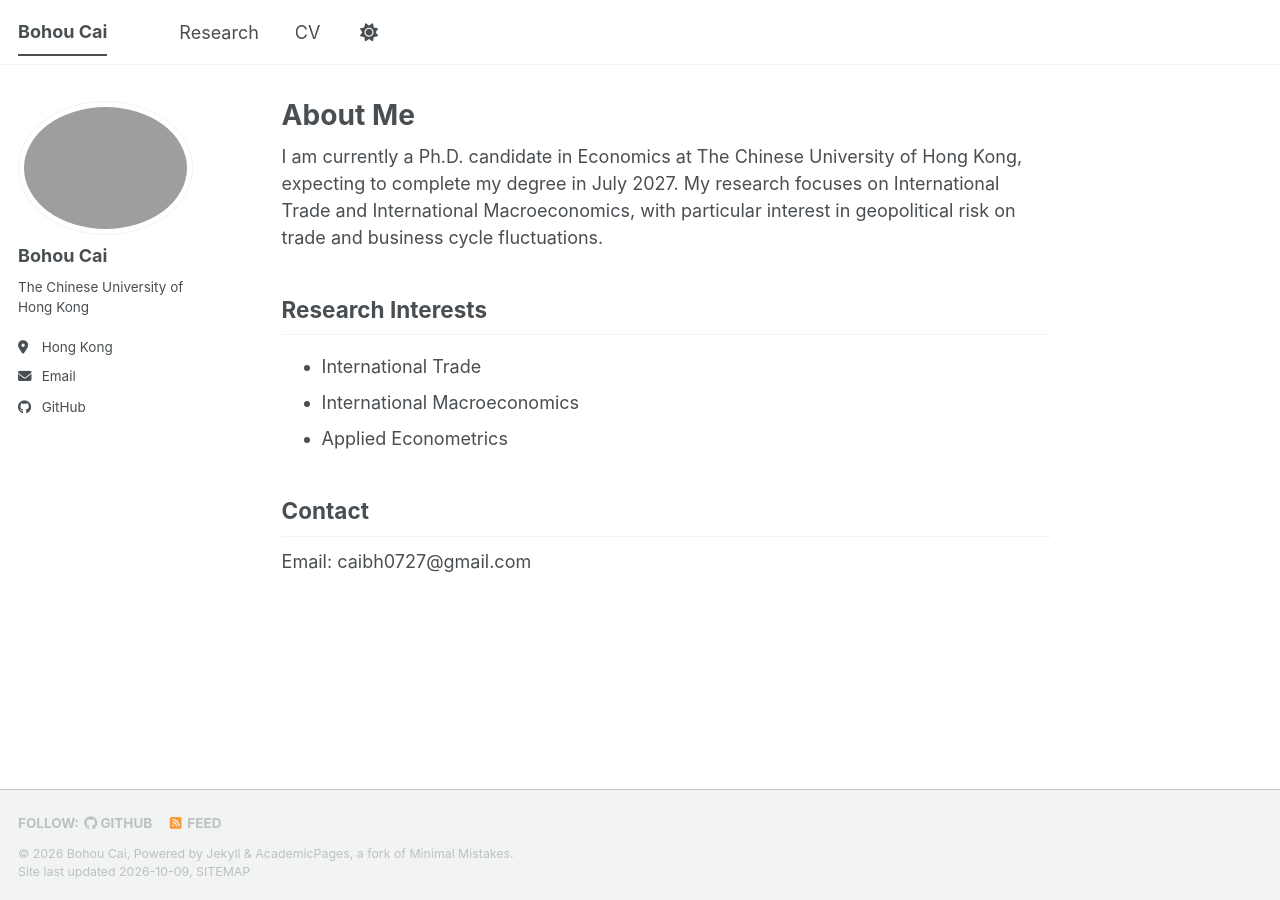
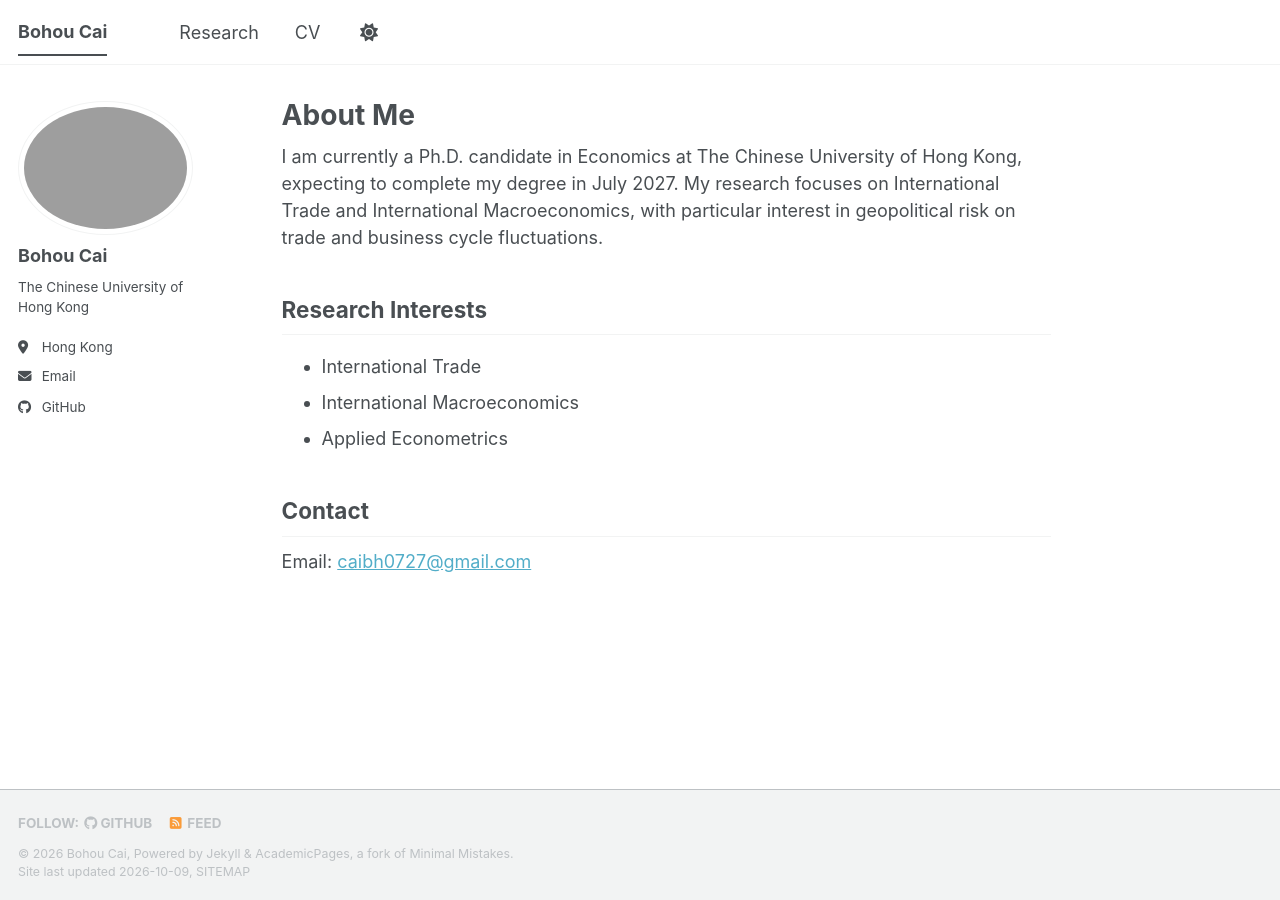
Before and after one commit to bohoucai/bohoucai.github.io, a Jekyll site: the page built from _pages/about.md, in a window 1280 px wide. Built offline with Jekyll 4.4.1, drawn with Linux system fonts in a browser that asks for light colours; a style sheet for code colours, icons or effects is not loaded; part of the change alters nothing that is shown.

```diff
--- a/_pages/about.md
+++ b/_pages/about.md
@@ -18,4 +18,4 @@ My research focuses on International Trade and International Macroeconomics, wit
 
 ## Contact
 
-Email: caibh0727@gmail.com
+Email: [caibh0727@gmail.com](mailto:caibh0727@gmail.com)
```
